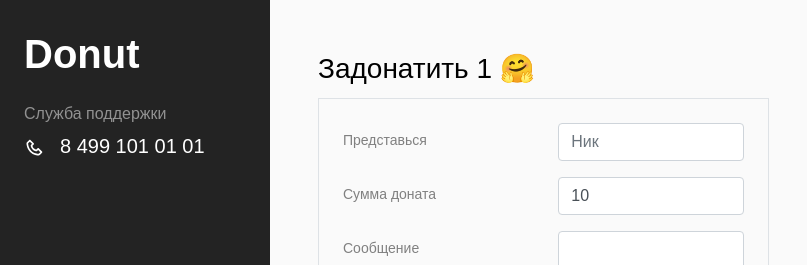
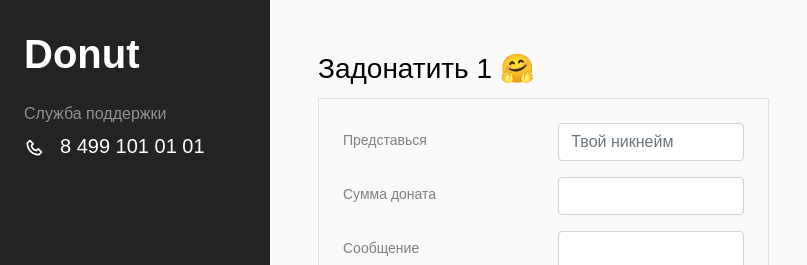
Before and after one commit to lerastromtsova/donut, a React (Create React App) app: page /donate_to/1 in a window 1280 px wide. Shown: the top 265 px of the page, without its empty margins (0-807 px from the left). Built offline with nearby package versions, Linux system fonts and the light colour scheme; no server answers.

Commit message:
Added getting minimal amount + minor fixes

```diff
--- a/public/index.html
+++ b/public/index.html
@@ -7,7 +7,7 @@
     <meta name="theme-color" content="#000000" />
     <meta
       name="description"
-      content="Web site created using create-react-app"
+      content="Donut-donat platform"
     />
     <link rel="apple-touch-icon" href="%PUBLIC_URL%/logo192.png" />
     <!--
@@ -24,7 +24,7 @@
       work correctly both with client-side routing and a non-root public URL.
       Learn how to configure a non-root public URL by running `npm run build`.
     -->
-    <title>React App</title>
+    <title>Donut</title>
   </head>
   <body>
     <noscript>You need to enable JavaScript to run this app.</noscript>
--- a/src/components/Sidebar.tsx
+++ b/src/components/Sidebar.tsx
@@ -2,7 +2,7 @@ import React from "react";
 import {Link, useLocation} from "react-router-dom";
 import Nav from "react-bootstrap/Nav";
 
-import {BiBarChartAlt2, BiBell, BiBullseye, BiHomeAlt, BiLink, BiPhone} from "react-icons/bi";
+import {BiBarChartAlt2, BiBell, BiBullseye, BiHomeAlt, BiPhone} from "react-icons/bi";
 
 function Sidebar() {
     const location = useLocation();
--- a/src/pages/DonateFormPage.tsx
+++ b/src/pages/DonateFormPage.tsx
@@ -4,6 +4,7 @@ import API from "../utils/api";
 import {RouteComponentProps} from "react-router-dom";
 import SBPLogo from '../sbp_logo_t.png';
 import RaifLogo from '../Raiffeisen_Bank.png';
+import {IUser} from "./ProfilePage";
 
 export interface IResponse {
     code: string;
@@ -28,17 +29,26 @@ function DonateFormPage({match}: RouteComponentProps<TParams>) {
             'https://test.ecom.raiffeisen.ru/pay?' +
             // @ts-ignore
             Object.keys(params).map(key => key + '=' + params[key]).join('&');
-        console.log(raifFormAddress);
         window.location.href = raifFormAddress;
     }
 
     const [response, setResponse] = useState<IResponse | undefined>(undefined);
-    const currentDate = new Date;
+    const [amount, setAmount] = useState<number | undefined>(undefined);
+    const [details, setDetails] = useState<string>("");
+
+    const currentDate = new Date();
     const orderId = Math.ceil((Math.random()* 10000)).toString();
     const streamerNickname = match.params.nickname;
 
-    const [amount, setAmount] = useState<number>(10);
-    const [details, setDetails] = useState<string>("");
+    useEffect(() => {
+        API
+            .get<IUser>("/donate/ivan55off")
+            .then(response => {
+                const {data} = response;
+                setAmount(data.min_donation);
+            })
+            .catch(ex => {console.log(ex)});
+    }, []);
 
     useEffect(() => {
         API
@@ -69,7 +79,7 @@ function DonateFormPage({match}: RouteComponentProps<TParams>) {
                         Представься
                     </Form.Label>
                     <Col>
-                        <Form.Control value="" placeholder="Ник"/>
+                        <Form.Control value="" placeholder="Твой никнейм"/>
                     </Col>
                 </Form.Group>
                 <Form.Group as={Row}>
@@ -78,8 +88,8 @@ function DonateFormPage({match}: RouteComponentProps<TParams>) {
                     </Form.Label>
                     <Col>
                         <Form.Control
-                            value={amount}
-                            onChange={(e: ChangeEvent<HTMLInputElement>) => {setAmount(parseFloat(e.target.value))}}
+                            value={amount?.toString()}
+                            onChange={(e: ChangeEvent<HTMLInputElement>) => {setAmount(parseInt(e.target.value))}}
                         />
                     </Col>
                 </Form.Group>
--- a/src/pages/ProfilePage.tsx
+++ b/src/pages/ProfilePage.tsx
@@ -69,6 +69,8 @@ function ProfilePage() {
                     <Col>
                         <Form.Control
                             value={amount}
+                            type="number"
+                            step="0.01"
                             onChange={(e: ChangeEvent<HTMLInputElement>) => {
                                 setAmount(parseFloat(e.target.value))
                             }}
@@ -77,7 +79,7 @@ function ProfilePage() {
                 </Form.Group>
                 <Form.Group as={Row}>
                     <Form.Label column>
-                        Номер аккаунта
+                        Номер счёта в банке
                     </Form.Label>
                     <Col>
                         <Form.Control
```
